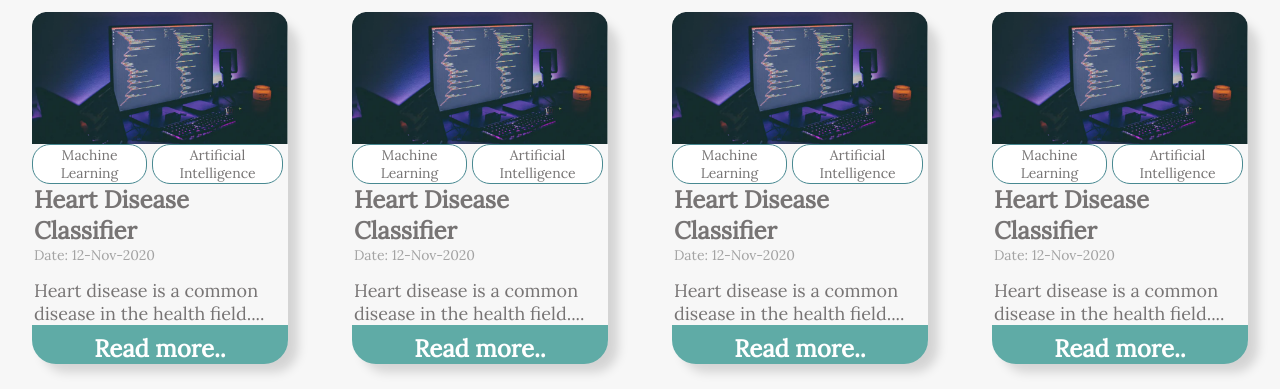
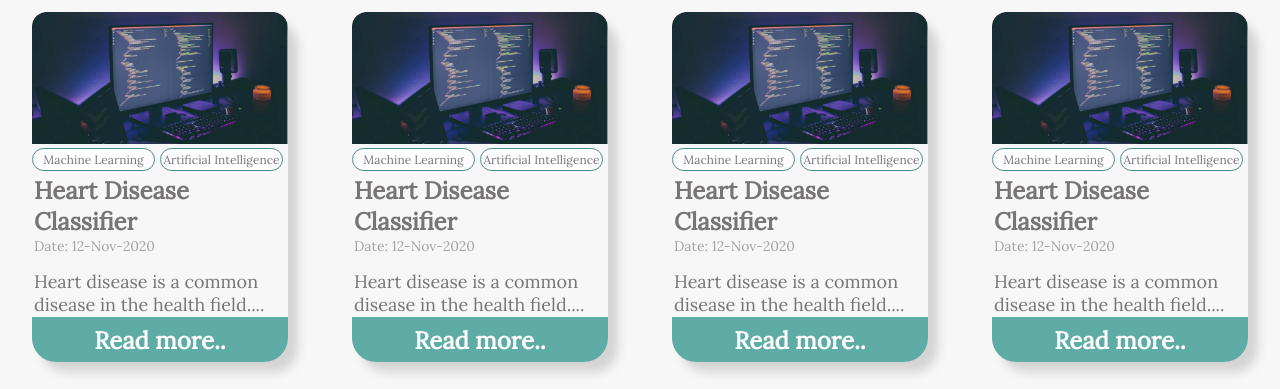
Before and after one commit to WejdanCS/wejdancs.github.io, a plain HTML site: page index.html in a window 1280 px wide. Shown: the part 331-720 px from the top of the page. Drawn offline with Linux system fonts and the light colour scheme.

Commit message:
style:chane tages styles

```diff
--- a/index.html
+++ b/index.html
@@ -168,7 +168,8 @@
                     interested in, or to collaborate with me in the projects
                 </p>
                 <!-- form -->
-                <form action="" class="grid-form-container" data-netlify="true">
+                <!-- <form class="grid-form-container"> -->
+                <div class="grid-form-container">
                     <!--text input -->
                     <input type="text" class="contact-input"  id="white-color" placeholder="Name" />
                     <input type="text" class="contact-input" id="white-color" placeholder="Email" />
@@ -186,7 +187,8 @@
                     <button id="send-button">
                         Send
                     </button>
-                </form>
+                </div>
+                <!-- </form> -->
             </section>
 
             <!-- footer section -->
--- a/styles/layout/tags.css
+++ b/styles/layout/tags.css
@@ -1,21 +1,31 @@
 
 
 .category-container{
+
     display: flex;
-    flex-direction: row;
+    flex-direction: column;
+    width: 100%;
+    /* justify-content: center; */
+    /* align-self: center; */
+    align-items: center;
+
 }
 
 
 .tag{
+
     background-color: white;
     border: 1px solid #488991;
     padding: 1px 5px;
-    margin-right: 5px;
+    /* margin-right: 5px; */
+    margin:3px 0px;
     border-radius: 18px;
     font-size: 14px;
     color: #777474;
     box-sizing: border-box;
     text-align: center;
+    width: 50%;
+    height: 50%;
 
 }
 
@@ -25,3 +35,38 @@
     color: white;
     border: none;
 }
+/* media query */
+@media (min-width:768px){
+    .category-container{
+        display: flex;
+        flex-direction: row;
+        align-items: flex-start;
+    }
+    .tag{
+        padding: 3px 0px;
+        margin-right: 5px;
+        /* margin:3px 0px; */
+        /* font-size: 12px; */
+        width: 50%;
+        height: 80%;
+
+    }
+
+}
+
+@media (min-width:900px){
+    .category-container{
+        display: flex;
+        flex-direction: row;
+        align-items: flex-start;
+    }
+    .tag{
+        padding: 3px 0px;
+        margin-right: 5px;
+        /* margin:3px 0px; */
+        font-size: 12px;
+        width: 50%;
+        height: 80%;
+
+    }
+}
```
